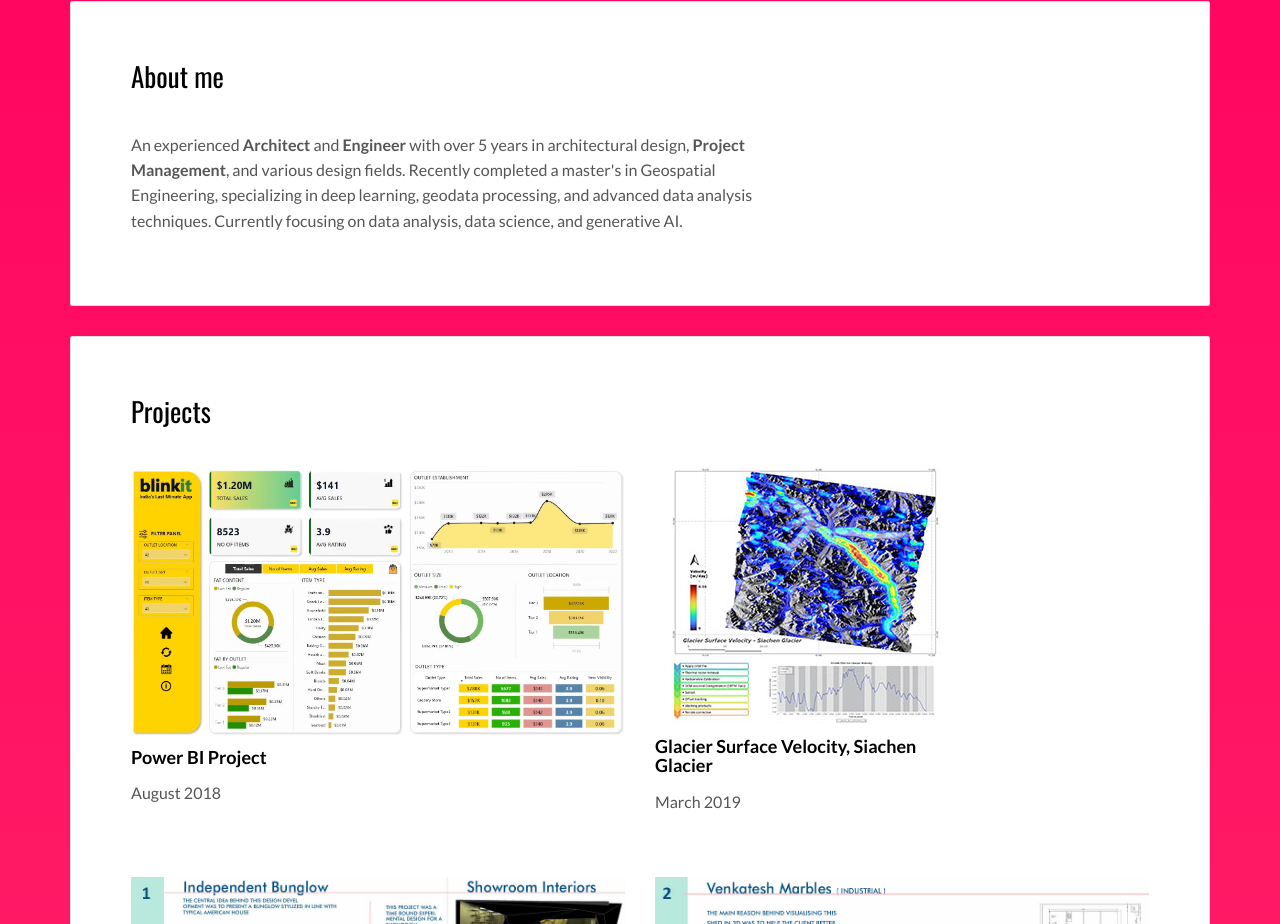
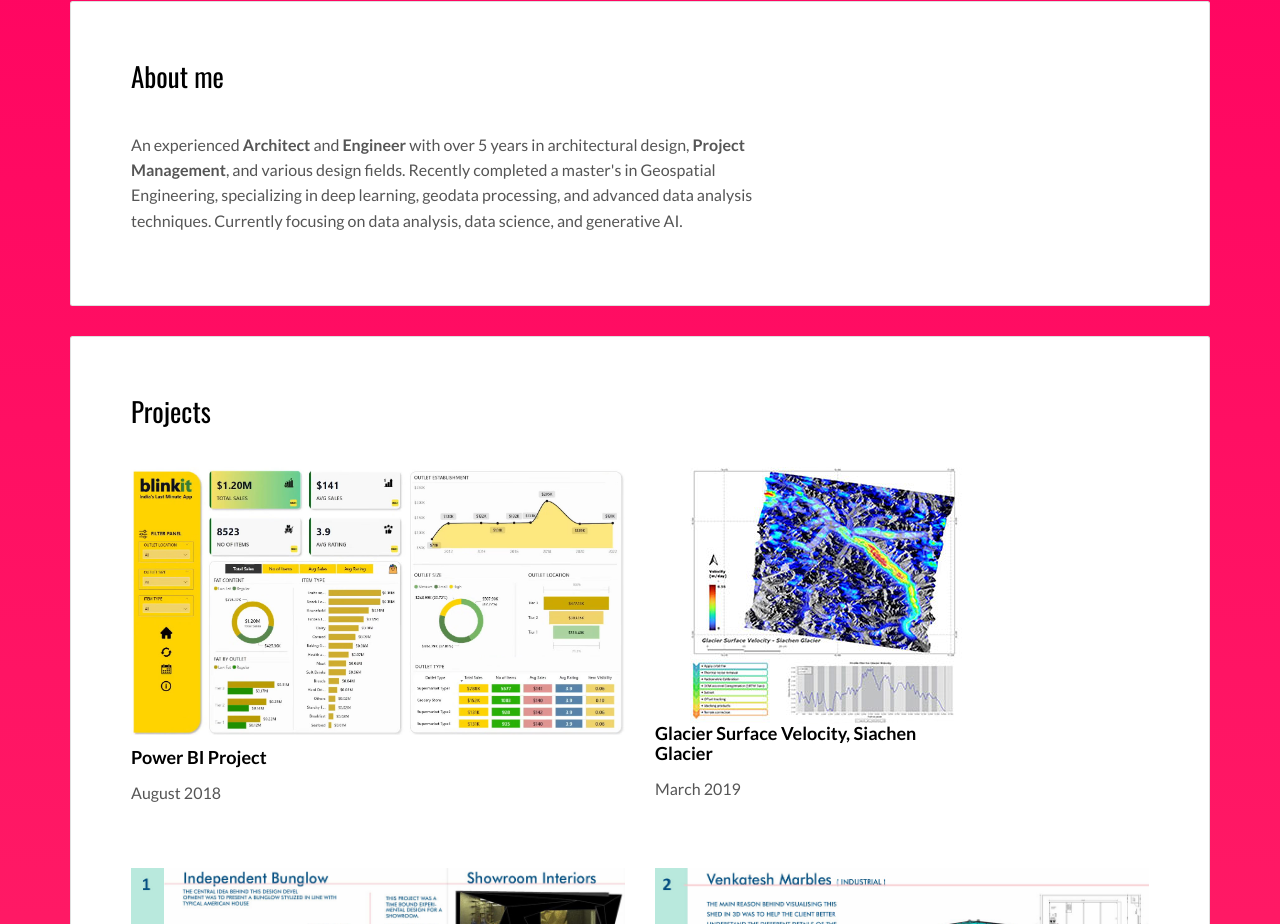
Before and after one commit to dushyantpp/portfolio, a plain HTML site: page index.html in a window 1280 px wide. Shown: the part 306-1230 px from the top of the page. Drawn offline with nearby package versions, Linux system fonts and the light colour scheme.

Commit message:
Update index.html

```diff
--- a/index.html
+++ b/index.html
@@ -80,7 +80,7 @@
                 <p>August 2018</p>
               </div>
              <div class="col-md-4">
-        <img src="./assets/images/siachen.jpg" class="img-responsive float-right" alt="">
+        <img src="./assets/images/siachen.jpg" class="img-responsive" alt="" style="float: right;">
         <h3 class="h5">Glacier Surface Velocity, Siachen Glacier</h3>
         <p>March 2019</p>
               </div>
```
